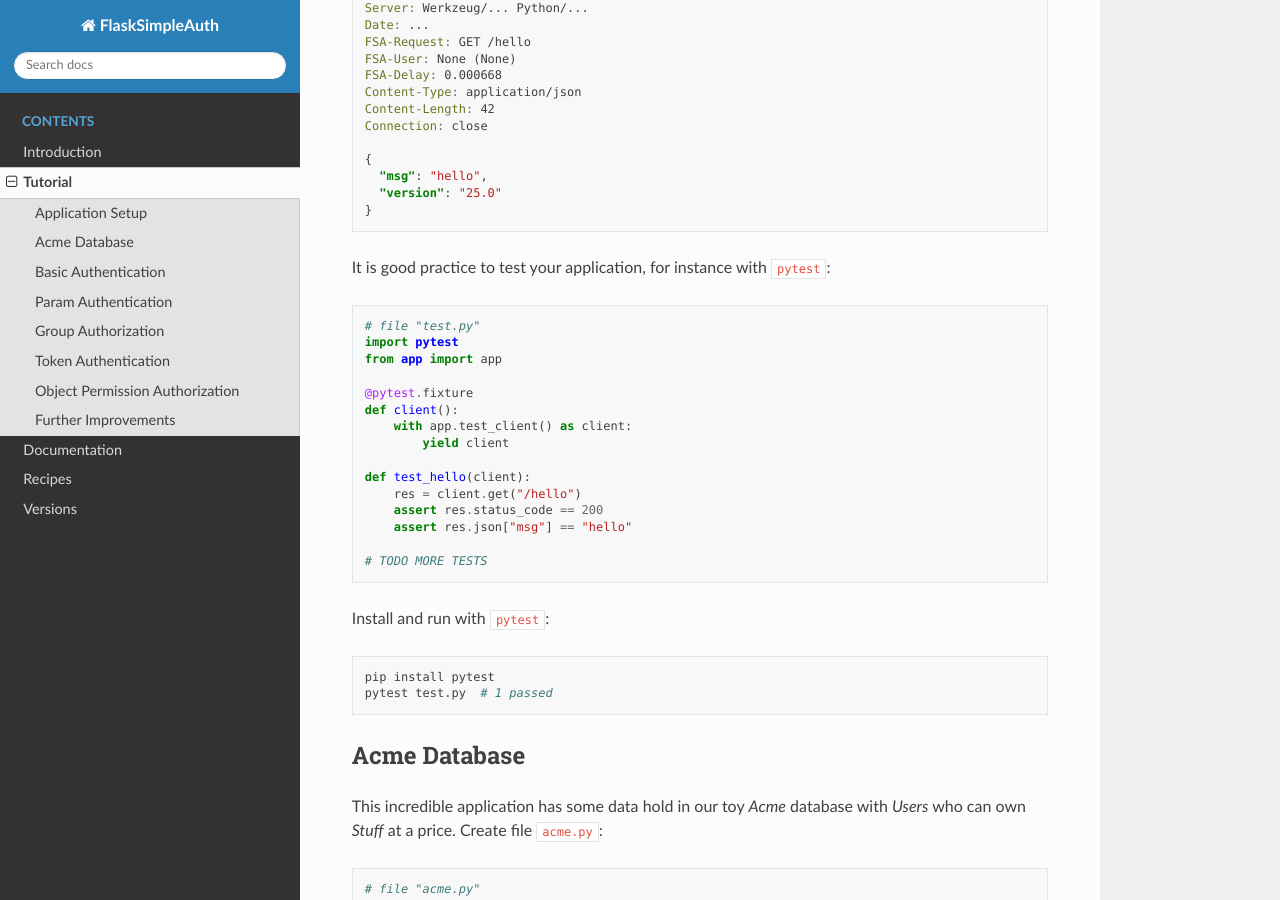
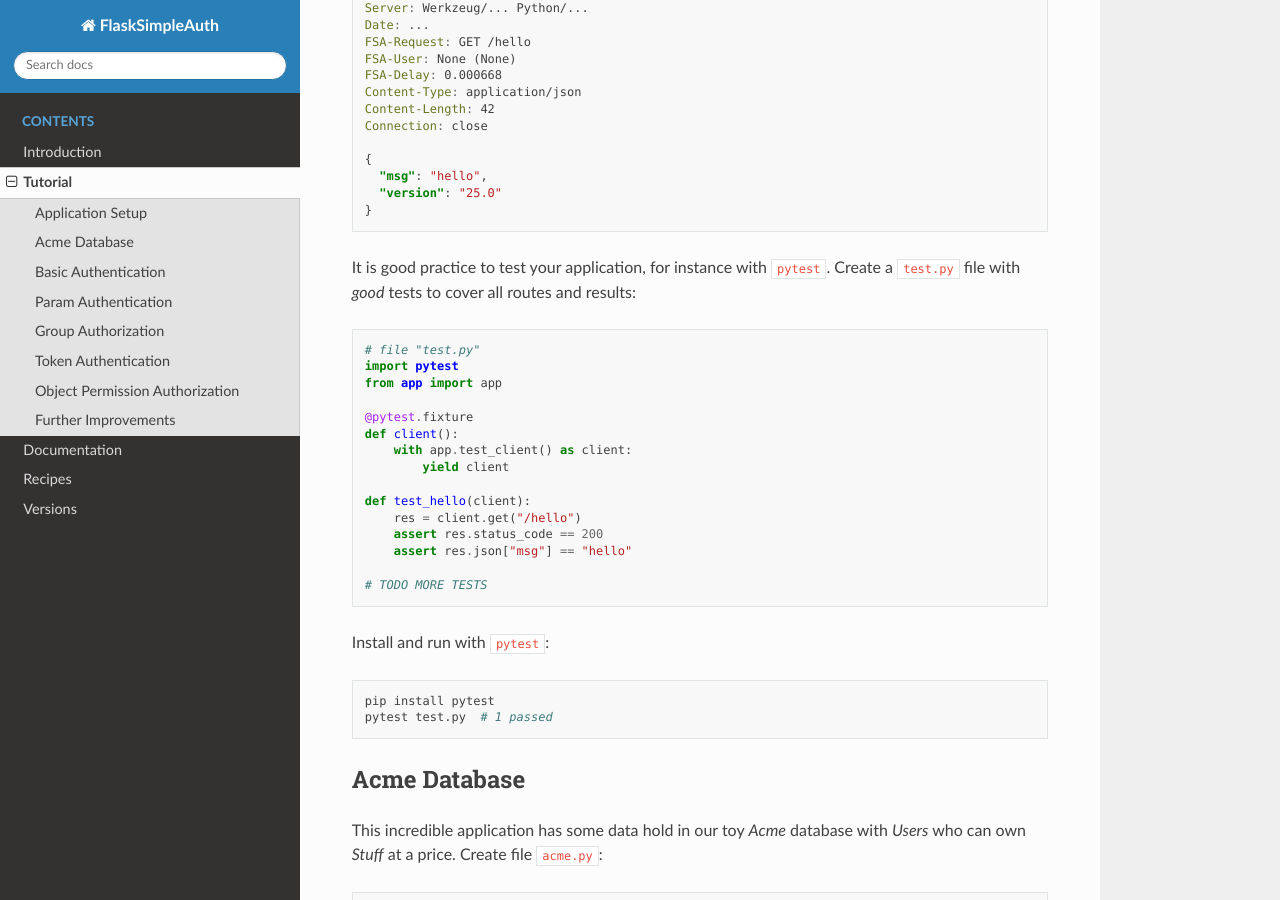
Before and after one commit to zx80/flask-simple-auth, a Sphinx documentation site: the page built from docs/TUTORIAL.md, in a window 1280 px wide and 900 px high, scrolled down 1529 px. Built offline with Sphinx 7.4.7 and the Read the Docs theme 2.0.0, drawn with Linux system fonts in a browser that asks for light colours; pages that are not in the unit, such as notebooks, are missing from menus.

Commit message:
add intro sentence

````diff
--- a/docs/TUTORIAL.md
+++ b/docs/TUTORIAL.md
@@ -93,7 +93,8 @@ Connection: close
 ```
 
 It is good practice to test your application, for instance with
-[`pytest`](https://pytest.org/):
+[`pytest`](https://pytest.org/).
+Create a `test.py` file with *good* tests to cover all routes and results:
 
 ```python
 # file "test.py"
````
